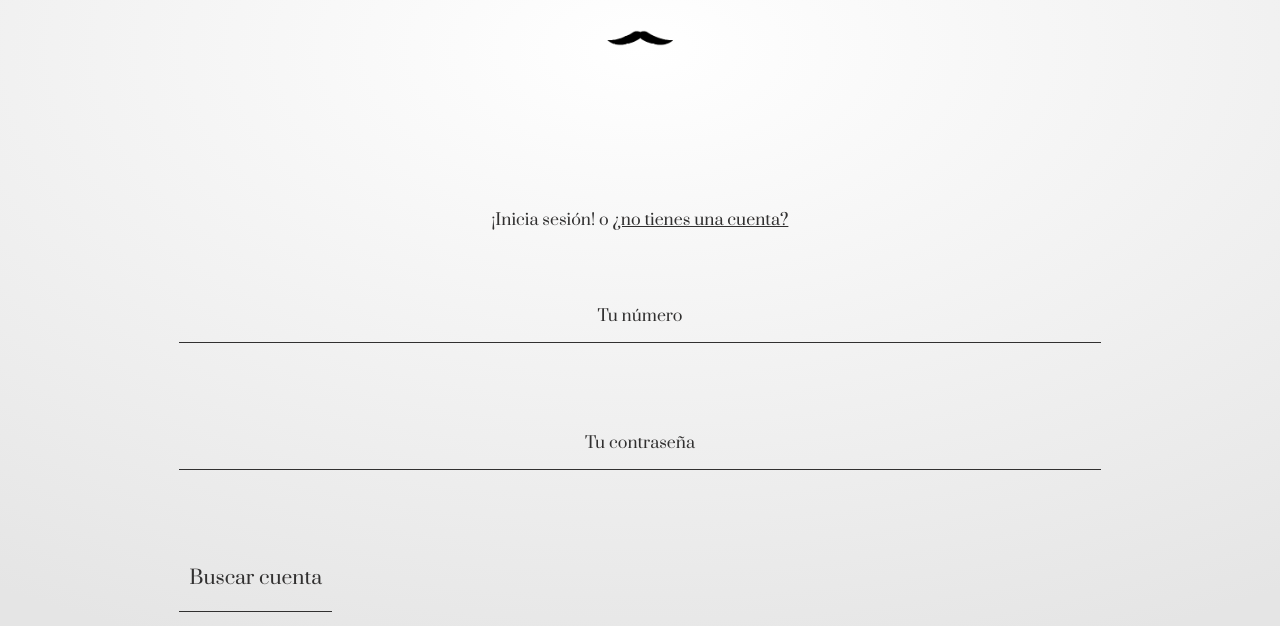
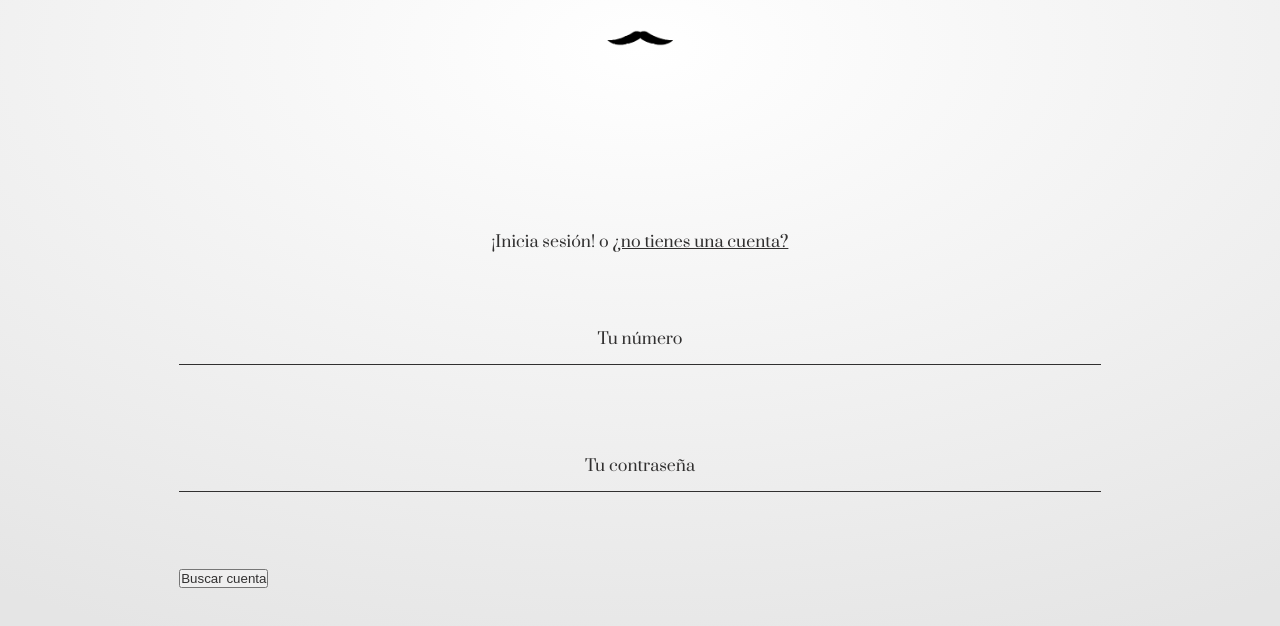
Before and after one commit to srtager555/barbershop-appointmentlist, a Next.js app: page /login in a window 1280 px wide. Shown: the top 626 px of the page. Built offline with nearby package versions, Linux system fonts and the light colour scheme; no server answers.

Commit message:
I removed the removed the button styles

```diff
--- a/src/styles/Form.module.scss
+++ b/src/styles/Form.module.scss
@@ -65,22 +65,5 @@
 				}
 			}
 		}
-
-		.btn-action {
-			display: inline-block;
-			padding: 20px 10px;
-			font-family: inherit;
-			font-size: 1.2rem;
-			background: none;
-			border: none;
-			border-bottom: 1px solid var(--custom-black);
-			cursor: pointer;
-			transition: 200ms;
-
-			&:active {
-				transform: scale(0.9);
-				background-color: #ccc;
-			}
-		}
 	}
 }
```
